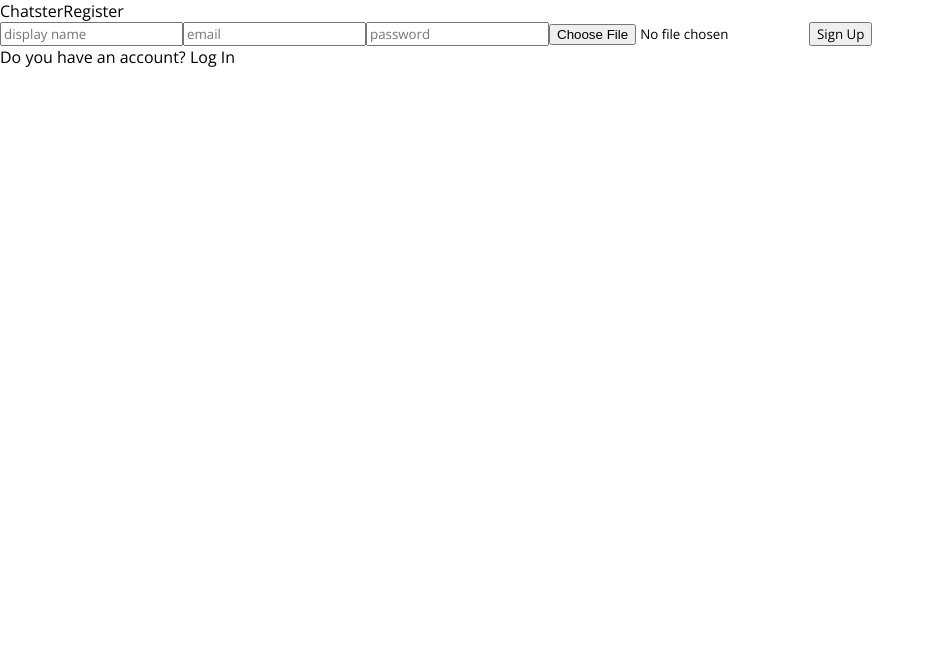
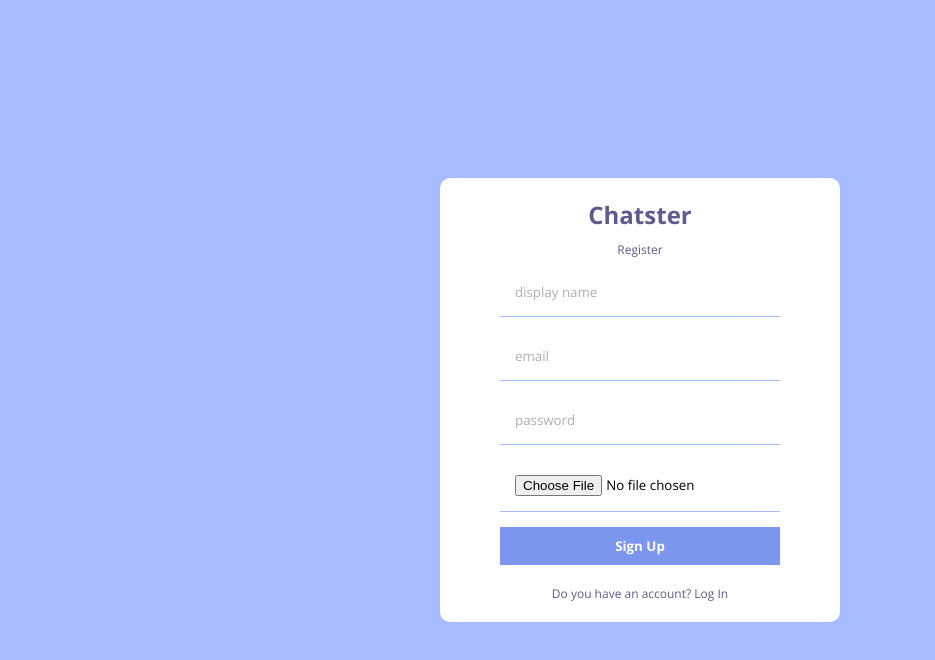
Before and after one commit to passechnik/chat-app, a React (Create React App) app: page / in a window 1280 px wide. Shown: the top 660 px of the page, without its empty margins (0-935 px from the left). Built offline with nearby package versions, Linux system fonts and the light colour scheme.

Commit message:
add styles to register form

```diff
--- a/src/App.js
+++ b/src/App.js
@@ -1,4 +1,5 @@
 import Register from "./pages/Register";
+import "./style.scss"
 
 function App() {
   return (
--- /dev/null
+++ b/src/style.scss
@@ -0,0 +1,58 @@
+.form-container {
+    background-color: #a7bcff;
+    height: 100vh;
+    display: flex;
+    align-items: center;
+    justify-content: center;
+
+    .form-wrapper {
+        background-color: white;
+        padding: 20px 60px;
+        border-radius: 10px;
+        display: flex;
+        flex-direction: column;
+        gap: 10px;
+        align-items: center;
+
+        .logo {
+            color: #5d5b8d;
+            font-weight: bold;
+            font-size: 24px;
+        }
+
+        .title {
+            color: #5d5b8d;
+            font-size: 12px;
+        }
+        form {
+            display: flex;
+            flex-direction: column;
+            gap: 15px;
+
+            input {
+                padding:15px;
+                border: none;
+                width: 250px;
+                border-bottom: 1px solid #a7bcff;
+            &::placeholder {
+                color: rgb(175, 175, 175);
+            }
+            }
+
+            button {
+                background-color: #7b96ec;
+                color: white;
+                padding: 10px;
+                font-weight: bold;
+                border: none;
+                cursor: pointer;
+            }
+        }
+
+        p{
+            color: #5d5b8d;
+            font-size: 12px;
+            margin-top: 10px;
+        }
+    }
+}
```
